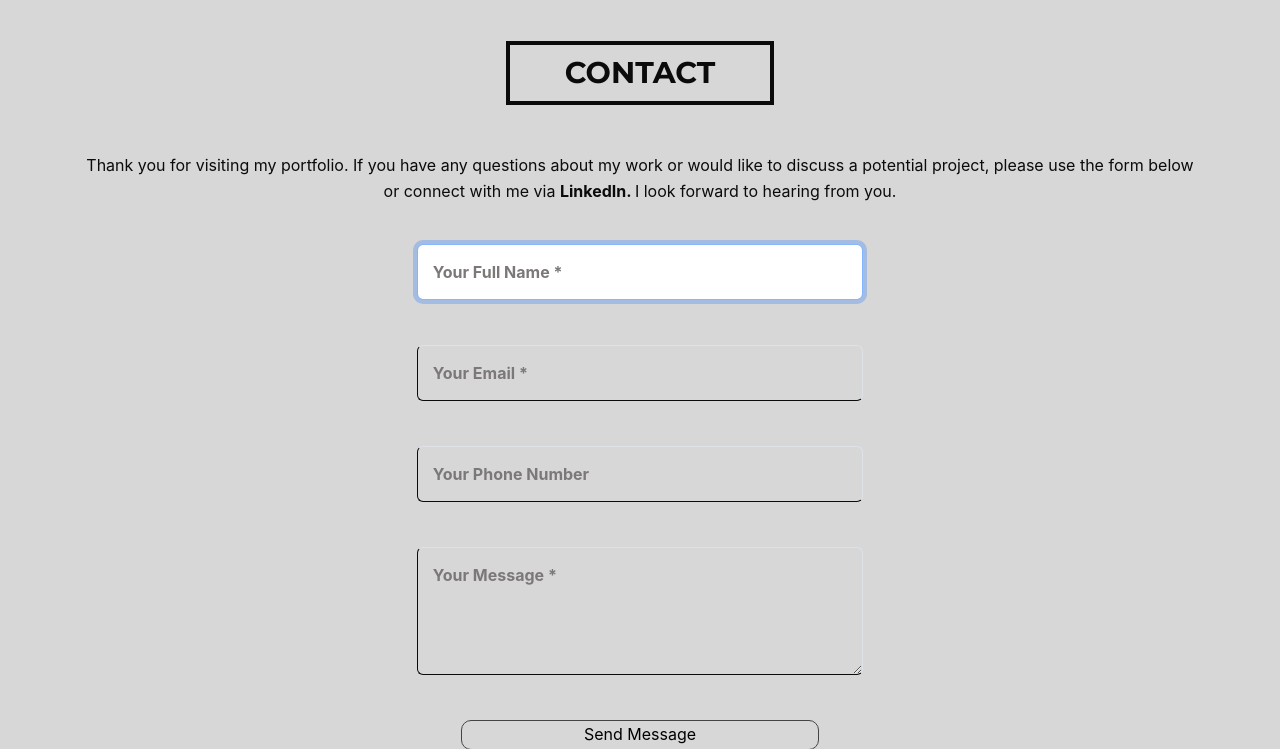
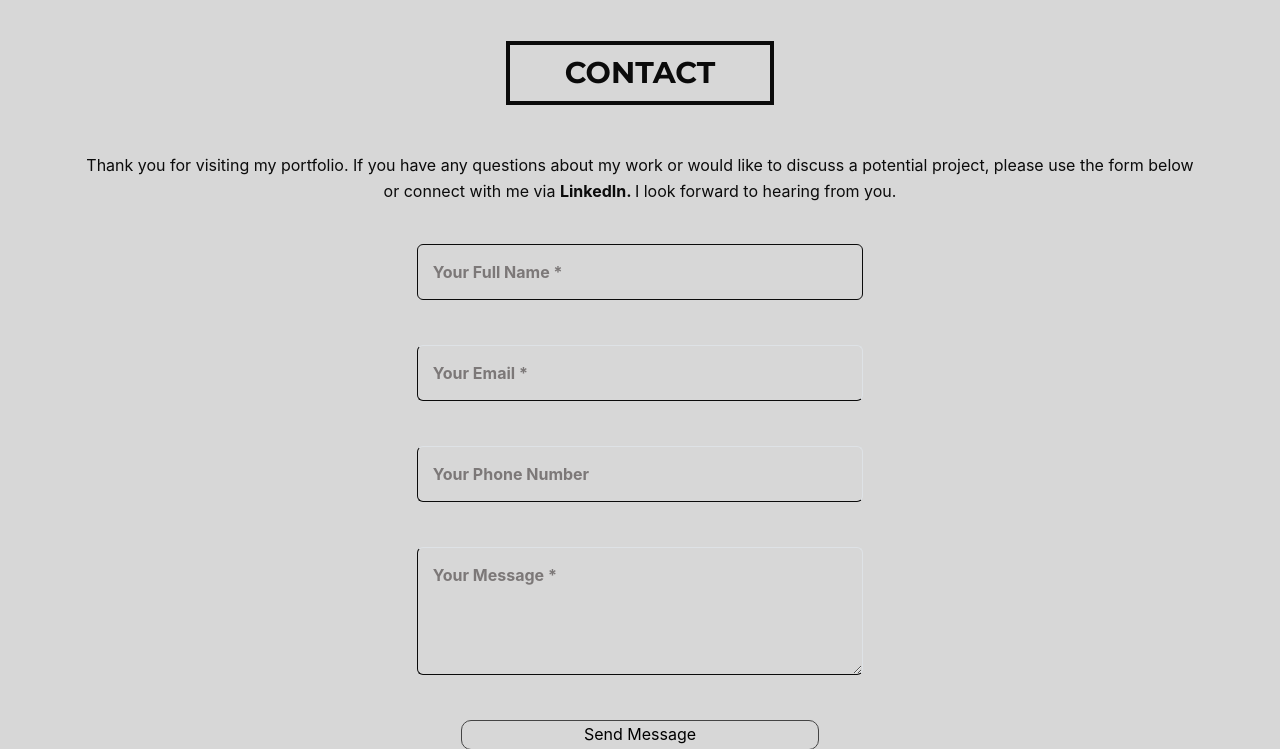
Before and after one commit to dipeshluitel/Portfolio, a Django app: page / in a window 1280 px wide, with the restyled element focused. Shown: the part 4496-5245 px from the top of the page. Run offline with Django 5.2, Linux system fonts and the light colour scheme; data comes from the database, SQL or seed files in the repository; some web fonts are replaced.

Commit message:
fix(css/template): css modified for project and about me section

```diff
--- a/myportfolio/portfolio/static/portfolio/css/style.css
+++ b/myportfolio/portfolio/static/portfolio/css/style.css
@@ -216,6 +216,13 @@ h1, h2, h3, h4, h5, h6 {
 .form-control-messagebox{
     max-height:max-content;
 }
+.form-control:focus {
+    color :#0B0B0B;
+    box-shadow: none;
+    background-color: transparent;
+    border-color: #0B0B0B;
+    transition: 0.7s ease;
+}
 
 .form-btn{
     border: 1px solid #444;
```
